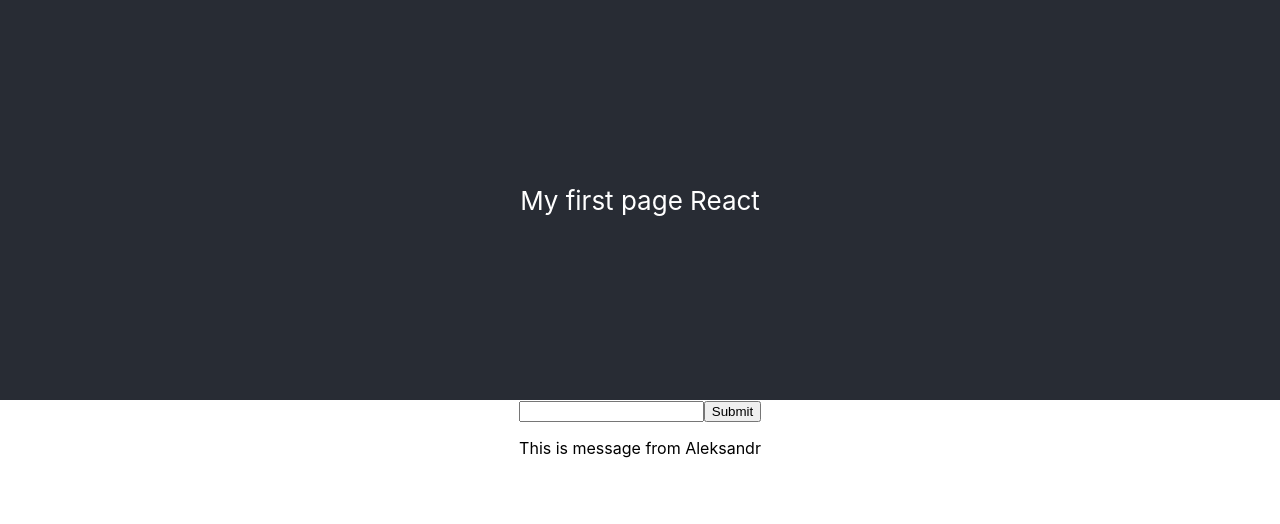
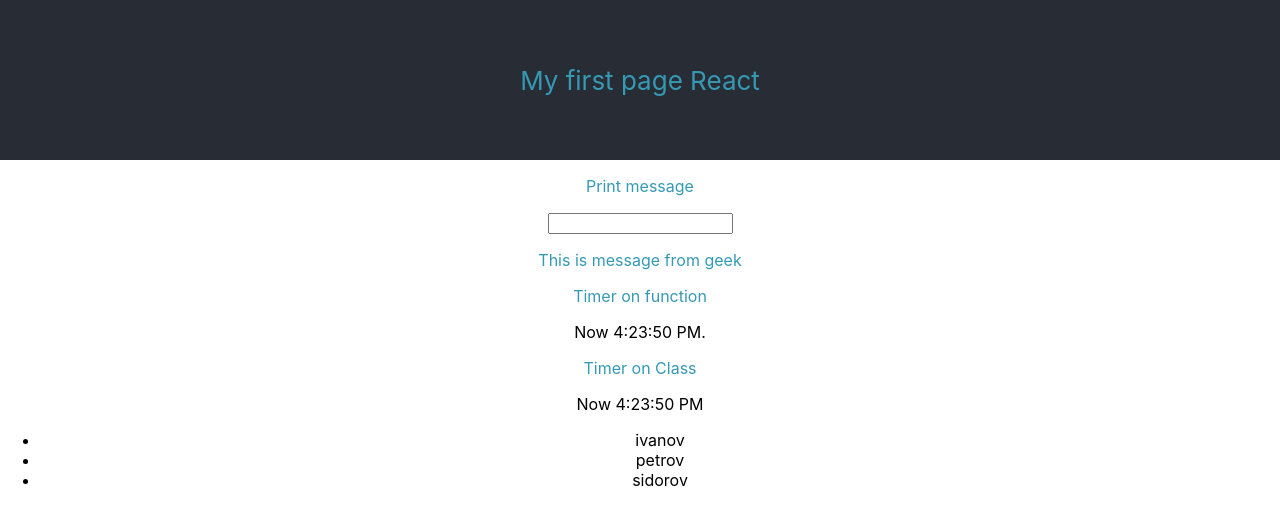
Before and after one commit to DmitryMix260/reactJB, a React (Create React App) app: page / in a window 1280 px wide. Shown: the top 524 px of the page. Built offline with nearby package versions, Linux system fonts and the light colour scheme.

Commit message:
add lesson1. add gh-page. add codesandbox

```diff
--- a/package.json
+++ b/package.json
@@ -2,10 +2,12 @@
   "name": "react-gb",
   "version": "0.1.0",
   "private": true,
+  "homepage": "https://dmitrymix260.github.io/reactJB/",
   "dependencies": {
     "@testing-library/jest-dom": "^5.16.5",
     "@testing-library/react": "^13.3.0",
     "@testing-library/user-event": "^13.5.0",
+    "gh-pages": "^4.0.0",
     "react": "^18.2.0",
     "react-dom": "^18.2.0",
     "react-scripts": "5.0.1",
@@ -15,7 +17,9 @@
     "start": "react-scripts start",
     "build": "react-scripts build",
     "test": "react-scripts test",
-    "eject": "react-scripts eject"
+    "eject": "react-scripts eject",
+    "predeploy": "npm run build",
+    "deploy": "gh-pages -d build"
   },
   "eslintConfig": {
     "extends": [
--- a/src/App.css
+++ b/src/App.css
@@ -2,15 +2,9 @@
   text-align: center;
 }
 
-@media (prefers-reduced-motion: no-preference) {
-  .App-logo {
-    animation: App-logo-spin infinite 20s linear;
-  }
-}
-
 .App-header {
   background-color: #282c34;
-  min-height: 50vh;
+  min-height: 20vh;
   display: flex;
   flex-direction: column;
   align-items: center;
@@ -19,6 +13,6 @@
   color: white;
 }
 
-.App-link {
-  color: #61dafb;
+p {
+  color: #3599b4;
 }
--- a/src/App.js
+++ /dev/null
@@ -1,21 +0,0 @@
-import './App.css';
-import Message from './components/Message.jsx';
-
-const myName = 'Aleksandr';
-
-function App() {
-  return (
-    <div className="App">
-      <header className="App-header">
-        <p>My first page React</p>
-      </header>
-      <main>
-        <input type='text'></input>
-        <button >Submit</button>
-        <Message name={myName} />
-      </main>
-    </div>
-  );
-}
-
-export default App;
--- /dev/null
+++ b/src/App.jsx
@@ -0,0 +1,36 @@
+import { useState } from 'react';
+import './App.css';
+import Message from './components/message/Message.jsx';
+import TimerComp from './components/timer/TimerComp.jsx';
+import TimerClass from './class/timer/TimerClass.jsx';
+
+function App() {
+  const [message, setMessage] = useState('geek');
+  const arr = ['ivanov', 'petrov', 'sidorov'];
+
+  const handleChangeName = (ev) => {
+    setMessage(ev.target.value)
+    };
+
+  return (
+    <div className="App">
+      <header className="App-header">
+        <p>My first page React</p>
+      </header>
+      <main>
+        <div>
+          <p>Print message</p>
+        </div>
+        <input type='text' onChange={handleChangeName}></input>
+          <Message message={message} />
+        <TimerComp />
+        <TimerClass />
+        <ul>
+          {arr.map((item, idx) => <li key={idx}>{item}</li>)}
+        </ul>
+
+      </main>
+    </div>
+  );
+}
+export default App;
--- /dev/null
+++ b/src/class/timer/TimerClass.jsx
@@ -0,0 +1,37 @@
+import React from "react";
+
+
+class Clock extends React.Component {
+    constructor(props) {
+        super (props);
+        this.state =  {date: new Date()};
+    };
+
+    componentDidMount() {
+        this.timerID = setInterval(
+            () => this.tick(),
+            1000)
+    }
+
+    componentWillUnmount() {
+        clearInterval(this.timerID);
+    }
+
+    tick() {
+        this.setState({
+            date: new Date()
+        });
+    }
+
+    render () {
+        return <>
+            <div className="clock">
+                <p>Timer on Class</p>
+            </div>
+            <div>Now {this.state.date.toLocaleTimeString()}</div>
+            </>
+    }
+}
+
+
+export default Clock
--- a/src/components/Message.jsx
+++ b/src/components/message/Message.jsx
@@ -3,7 +3,7 @@ import React from 'react';
 function Message(props) {
   return (
     <div className="message">
-        <p>This is message from {props.name}</p>
+        <p>This is message from {props.message}</p>
     </div>
   );
 }
--- /dev/null
+++ b/src/components/timer/TimerComp.jsx
@@ -0,0 +1,16 @@
+import { useEffect, useState } from 'react';
+
+function Timer() {
+    const [time, setTime] = useState(new Date());
+    useEffect(() => {
+        const timerID = setInterval(() => setTime(new Date()),1000)
+        return () => clearInterval(timerID)
+    }, [])
+    return <>
+        <div> <p>Timer on function </p></div>
+        <div>Now {time.toLocaleTimeString()}.</div>
+        </>
+
+};
+
+export default Timer;
```
Also changed, not shown: 1 other file (tests, documents, lock files or other folders).
